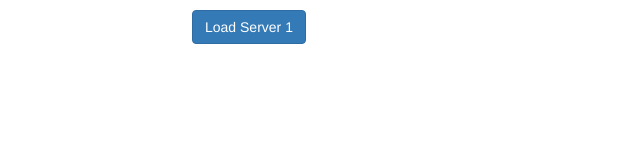
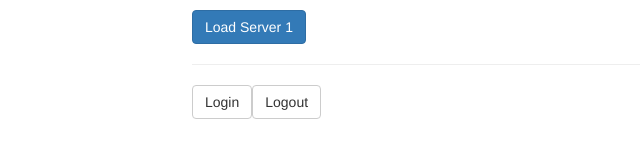
Before and after one commit to mc-carthy/ngChunks, an Angular app in the folder routing/: page / in a window 1280 px wide. Shown: the part 132-300 px from the top of the page, without its empty margins (73-713 px from the left). Built offline with nearby package versions, Linux system fonts and the light colour scheme.

Commit message:
Add fake login/logut ability

```diff
--- a/routing/src/app/home/home.component.html
+++ b/routing/src/app/home/home.component.html
@@ -1,3 +1,6 @@
 <h4>Welcome to Server Manager 4.0</h4>
 <p>Manage your Servers and Users.</p>
 <button class="btn btn-primary" (click)="onLoadServer(1)">Load Server 1</button>
+<hr>
+<button class="btn btn-default" (click)="onLogin()">Login</button>
+<button class="btn btn-default" (click)="onLogout()">Logout</button>
--- a/routing/src/app/home/home.component.ts
+++ b/routing/src/app/home/home.component.ts
@@ -1,5 +1,6 @@
 import { Component, OnInit } from '@angular/core';
 import { Router } from '@angular/router';
+import { AuthService } from './../auth.service';
 
 @Component({
     selector: 'app-home',
@@ -8,7 +9,7 @@ import { Router } from '@angular/router';
 })
 export class HomeComponent implements OnInit {
 
-  constructor(private router: Router) { }
+    constructor(private router: Router, private authService: AuthService) { }
 
     ngOnInit() {
     }
@@ -17,4 +18,12 @@ export class HomeComponent implements OnInit {
         this.router.navigate(['/servers', id, 'edit'], { queryParams: { allowEdit: 1 }, fragment: 'loading' });
     }
 
+    onLogin() {
+        this.authService.login()
     }
+
+    onLogout() {
+        this.authService.logout()
+    }
+
+}
```
Lines whose indentation alone changed are shown as unchanged.
